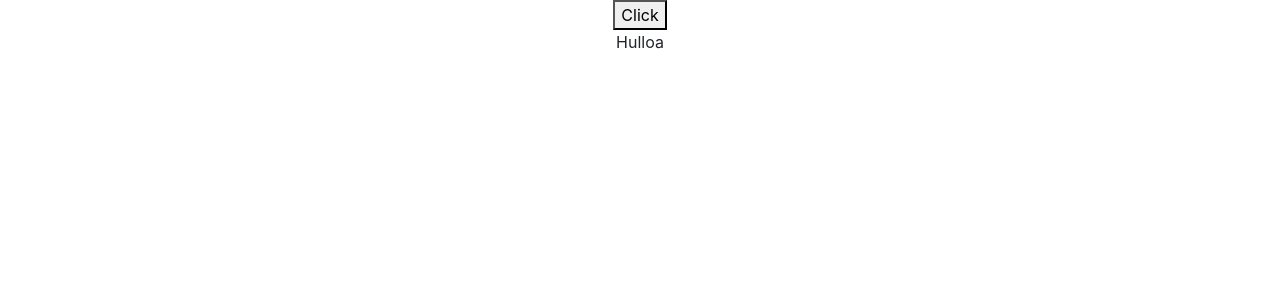
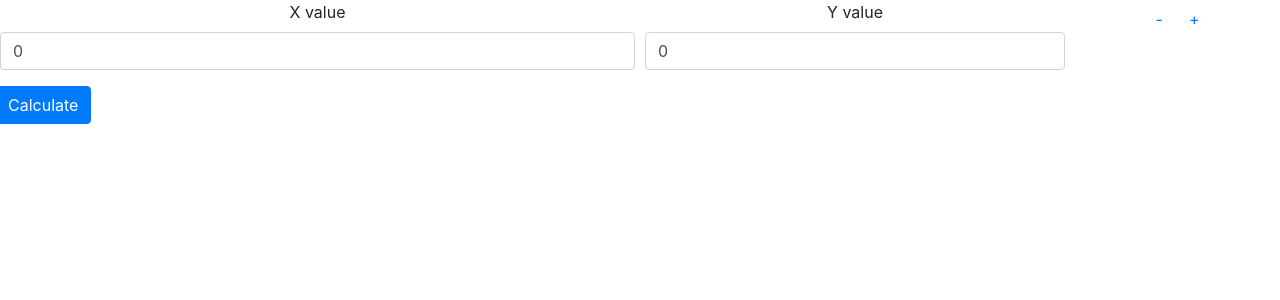
Before and after one commit to tirth0/calculator, a React (Create React App) app: page / in a window 1280 px wide. Shown: the top 300 px of the page. Built offline with nearby package versions, Linux system fonts and the light colour scheme.

Commit message:
scammed interactive forms

```diff
--- a/src/components/ngip/Ngip.js
+++ b/src/components/ngip/Ngip.js
@@ -1,14 +1,110 @@
-import React,{useState,useEffect} from 'react'
-import Table from './table/tableUtil'
+import React,{useState,useEffect,useRef,Fragment} from 'react'
+import TableUtil from './table/tableUtil'
 
 export default function Ngip() {
     //state variables
-    const n = 5;
+
     const dataX = [0,0.25,0.50,0.75,1.00]
     const dataY = [1,1.5314,2.1281,2.7984,3.5597]
+    const [inputFields,setInputFields] = useState([{x:0,y:0}])
+    const [n,setN] = useState(0);
+    const [load,setLoad] = useState(false)
+    const [show,setShow] = useState(false)
+
+    const handleSubmit = (e)=>{
+        e.preventDefault();
+        console.log(inputFields);
+        setLoad = true;
+        setTimeout(()=>{
+
+        });
+    }
+
+    const handleInputChange = (index, event) => {
+        const values = [...inputFields];
+        if (event.target.name === "x") {
+          values[index].x = parseInt(event.target.value,10);
+        } else {
+          values[index].y = parseInt(event.target.value,10);
+        }
+        setInputFields(values);
+      };
+    const handleAddFields = () => {
+        const values = [...inputFields];
+        values.push({ x: 0, y: 0 });
+        setInputFields(values);
+        setN(n+1);
+      };
+
+    const handleRemoveFields = index => {
+        const values = [...inputFields];
+        values.splice(index, 1);
+        setInputFields(values);
+        setN(n-1);
+      };
+
+
     return (
         <div>
-            <Table n={n} dataX={dataX} dataY={dataY}/>
+            <form
+            onSubmit = {handleSubmit}>
+               {
+                <div className="form-row">
+                   {inputFields.map((inputField, index) => (
+                     <Fragment key={`${inputField}~${index}`}>
+                       <div className="form-group col-sm-6">
+                         <label htmlFor="x">X value</label>
+                         <input
+                           type="text"
+                           className="form-control"
+                           id="x"
+                           name="x"
+                           value={inputField.x}
+                           onChange={event => handleInputChange(index, event)}
+                         />
+                       </div>
+                       <div className="form-group col-sm-4">
+                         <label htmlFor="y">Y value</label>
+                         <input
+                           type="text"
+                           className="form-control"
+                           id="y"
+                           name="y"
+                           value={inputField.y}
+                           onChange={event => handleInputChange(index, event)}
+                         />
+                       </div>
+                       <div className="form-group col-sm-2">
+                         <button
+                           className="btn btn-link"
+                           type="button"
+                           onClick={() => handleRemoveFields(index)}
+                         >
+                           -
+                         </button>
+                         <button
+                           className="btn btn-link"
+                           type="button"
+                           onClick={() => handleAddFields()}
+                         >
+                           +
+                         </button>
+                       </div>
+                     </Fragment>
+                    ))}
+                    <div className="submit-button">
+                        <button
+                            className="btn btn-primary mr-2"
+                            type="submit"
+                            onSubmit={handleSubmit}
+                        >
+                            Calculate
+                        </button>
+                    </div>
+                </div>
+               }
+            </form>
+
         </div>
     )
 }
--- a/src/components/ngip/table/table.js
+++ b/src/components/ngip/table/table.js
@@ -1,6 +1,6 @@
 import React from 'react'
 import {Table as Tbl} from 'react-bootstrap';
-export default function Table({grid,fwdPoly,bkwdPoly}) {
+export default function Table({grid,fwdPoly,bkwdPoly,n}) {
 
     const table = grid.map((row,i,g)=>{
         return <tr key={i}>
@@ -11,12 +11,25 @@ export default function Table({grid,fwdPoly,bkwdPoly}) {
             }
         </tr>
     });
+    const h = Array(n+1).fill(0);
+    const head = h.map((elem,i)=>{
+        if (i===0) return <th key={i}>x</th>
+        if (i===1) return <th key={i}>y</th>
+        else{
+            return <th key={i}>&Delta;{(i-2)===0?'':<sup>{i-2}</sup>}y</th>
+        }
+    })
     return (
         <div>
             Hulloa
             <Tbl striped bordered hover size="sm">
+                <thead>
+                    <tr>
+                        {head}
+                    </tr>
+                </thead>
                 <tbody>
-                {table}
+                    {table}
                 </tbody>
             </Tbl>
         </div>
--- a/src/components/ngip/table/tableUtil.js
+++ b/src/components/ngip/table/tableUtil.js
@@ -3,7 +3,7 @@ import Table from './Table';
 import _ from 'lodash'
 import {rotate, rotate90, rotate270} from "2d-array-rotation";
 
-export default function TableUtil({n,dataX,dataY}) {
+export default function TableUtil({n,dataX,dataY,show}) {
     //state
     const [grid,setGrid] = useState([]);
     const [fwdPoly,setFwdPoly] = useState([]);
@@ -42,7 +42,7 @@ export default function TableUtil({n,dataX,dataY}) {
     return (
         <div>
             <button onClick = {()=>{constructTable()}}>Click</button>
-            <Table grid={grid} fwdPoly={fwdPoly} bkwdPoly={bkwdPoly}></Table>
+            {show?<Table grid={grid} fwdPoly={fwdPoly} bkwdPoly={bkwdPoly} n={n}></Table>:null}
         </div>
     )
 }
```
